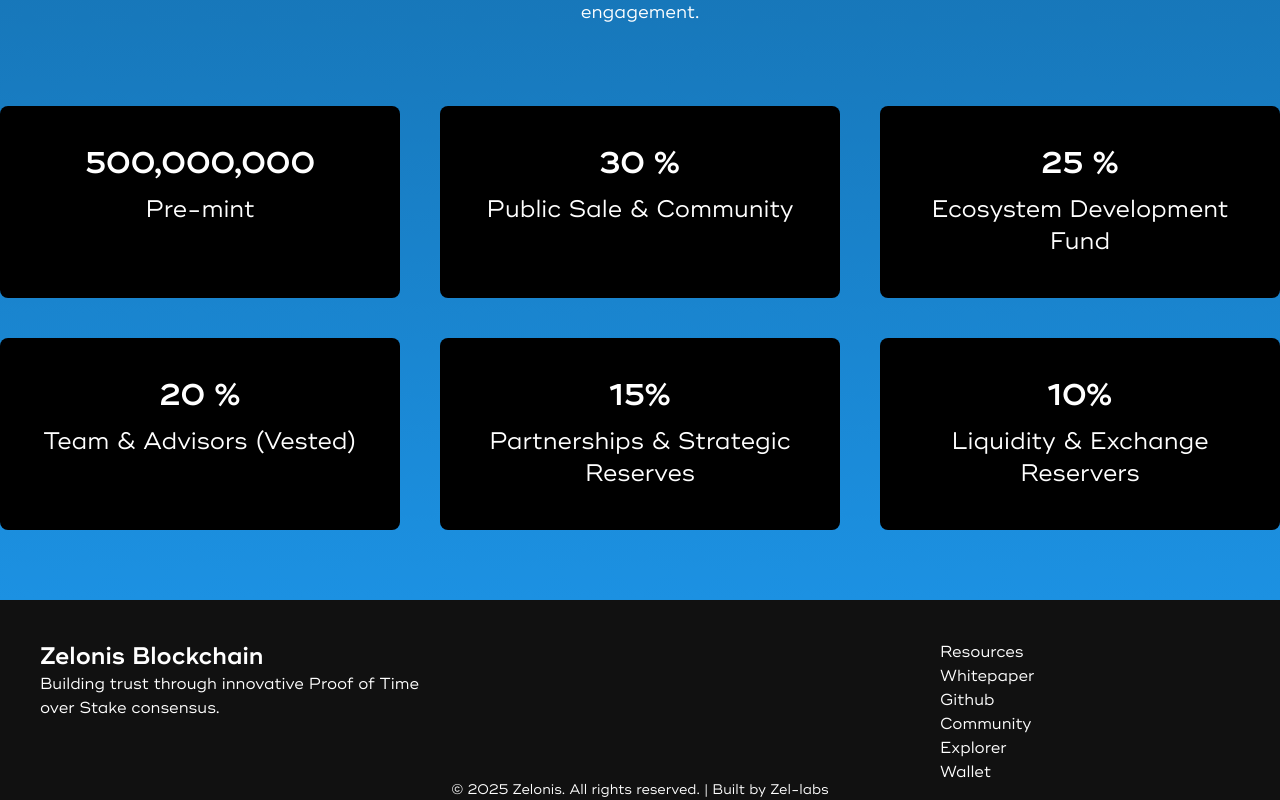
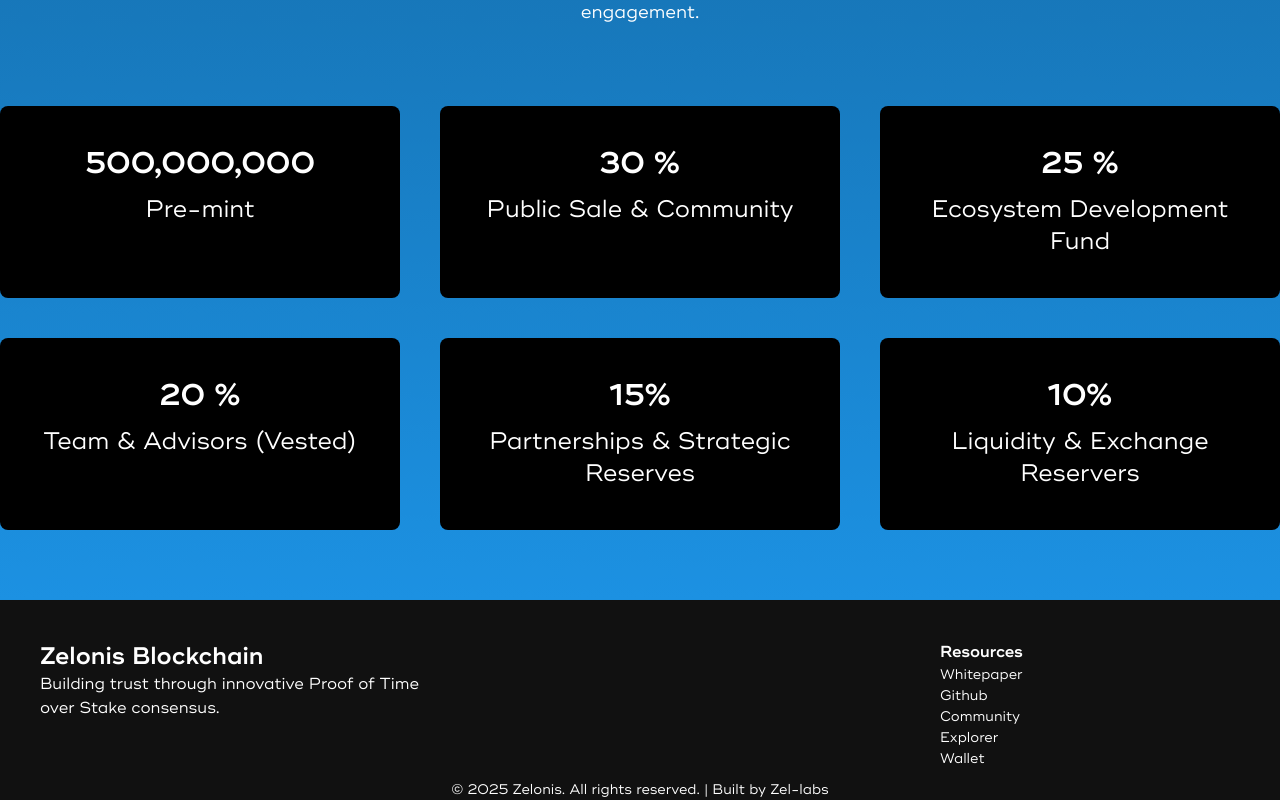
Before and after one commit to zel-labs/zelonis_website, a Next.js app: page / in a window 1280 px wide. Shown: the part 2803-3603 px from the top of the page. Built offline with nearby package versions, Linux system fonts and the light colour scheme.

Commit message:
updated footer links

```diff
--- a/src/app/component/footer.tsx
+++ b/src/app/component/footer.tsx
@@ -13,9 +13,9 @@
                             over Stake consensus.
                         </p>
                     </div>
-                    <div className='col-start-4 text-left'>
-                        <h3>Resources</h3>
-                        <div><a href="https://zelonis/whitepaper.pdf">Whitepaper</a></div>
+                    <div className='col-start-4 text-left text-[14px]'>
+                        <h3 className='font-semibold text-[16px]'>Resources</h3>
+                        <div><a href="https://zelonis/Zelonis-Whitepaper.pdf">Whitepaper</a></div>
                         <div><a href="https://github.com/zel-labs">Github</a></div>
                         <div><a href="https://t.me/zelonisofficial">Community</a></div>
                         <div><a href="https://zelscope.space">Explorer</a></div>
```
Also changed, not shown: 1 other file (tests, documents, lock files or other folders).
